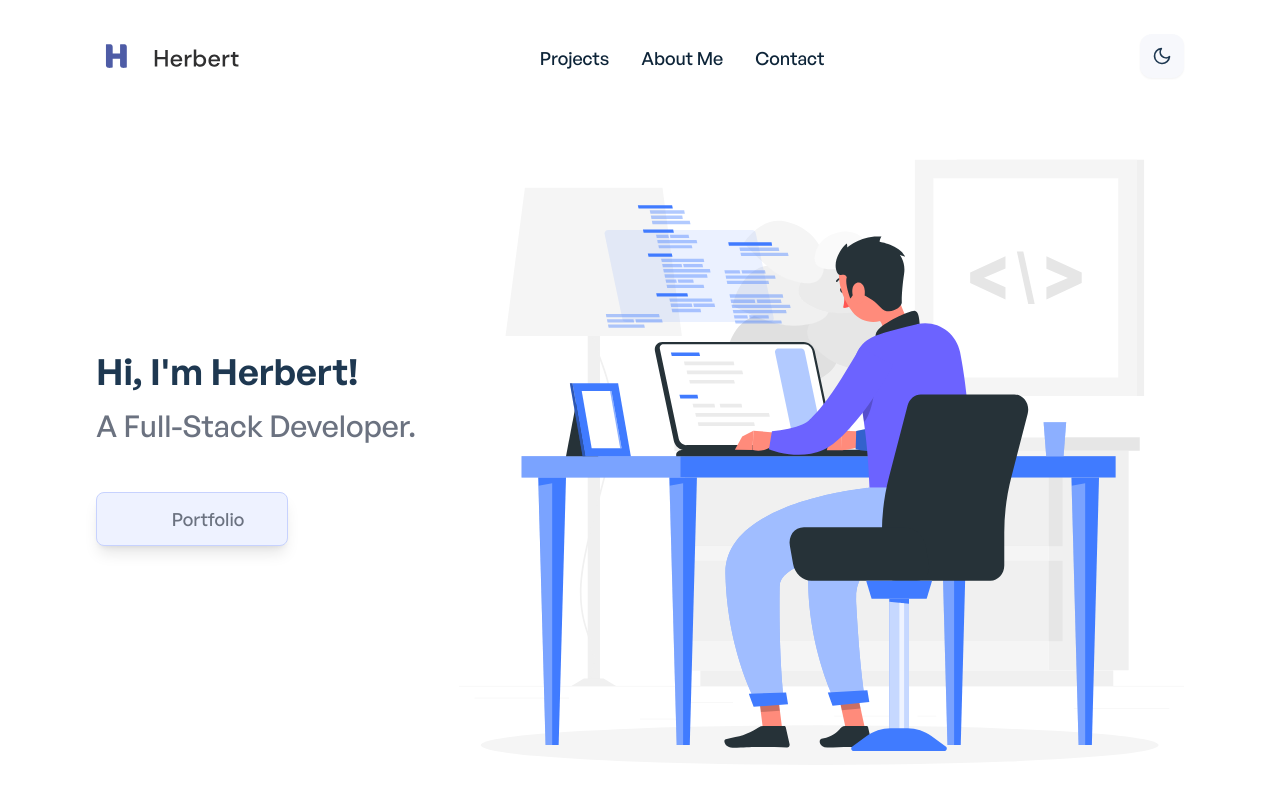
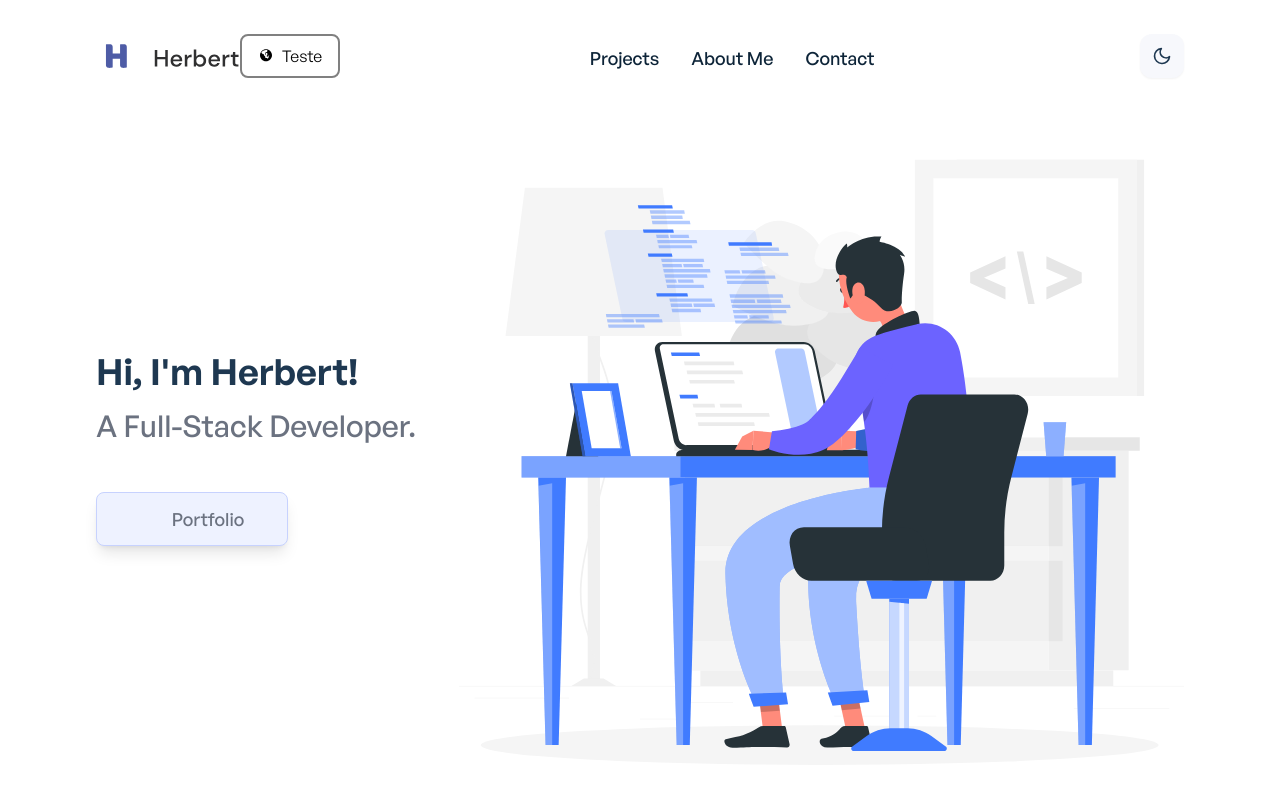
Before and after one commit to Herbert-RD/dev-portfolio, a React (Create React App) app: page / in a window 1280 px wide. Shown: the top 800 px of the page. Built offline with nearby package versions, Linux system fonts and the light colour scheme; some icons are missing.

Commit message:
Feat: Test button for lenguage dropdown

```diff
--- /dev/null
+++ b/src/components/reusable/LenguageDropdown.js
@@ -0,0 +1,20 @@
+import styled from 'styled-components';
+
+
+export const Component = styled.div`
+  padding: 8px 16px;
+  border: 2px solid grey;
+  border-radius: 8px;
+
+  display: flex;
+  flex-direction: row;
+  justify-content: center;
+  align-items: center;
+  gap: 8px;
+
+
+  &:hover{
+    cursor: pointer;
+
+  }
+`
--- /dev/null
+++ b/src/components/reusable/LenguageDropdown.jsx
@@ -0,0 +1,13 @@
+
+import {Component} from './LenguageDropdown.js'
+import { TiWorld } from "react-icons/ti";
+
+
+export default function LenguageDropdown(){
+  return (
+    <Component>
+      <TiWorld/>
+      Teste
+    </Component>
+  )
+}
--- a/src/components/shared/AppHeader.jsx
+++ b/src/components/shared/AppHeader.jsx
@@ -7,6 +7,7 @@ import logoLight from '../../images/logo-light.svg';
 import logoDark from '../../images/logo-dark.svg';
 import { motion } from 'framer-motion';
 import Button from '../reusable/Button';
+import LenguageDropdown from '../reusable/LenguageDropdown.jsx'
 
 import { lenguageContext } from '../../App'
 
@@ -69,6 +70,8 @@ const AppHeader = () => {
 						</Link>
 					</div>
 
+					<LenguageDropdown />
+
 					{/* Theme switcher small screen */}
 					<div
 						onClick={() => setTheme(activeTheme)}
@@ -81,6 +84,8 @@ const AppHeader = () => {
 							<FiSun className="text-gray-200 hover:text-gray-50 text-xl" />
 						)}
 					</div>
+
+
 
 					{/* Small screen hamburger menu */}
 					<div className="sm:hidden">
```
